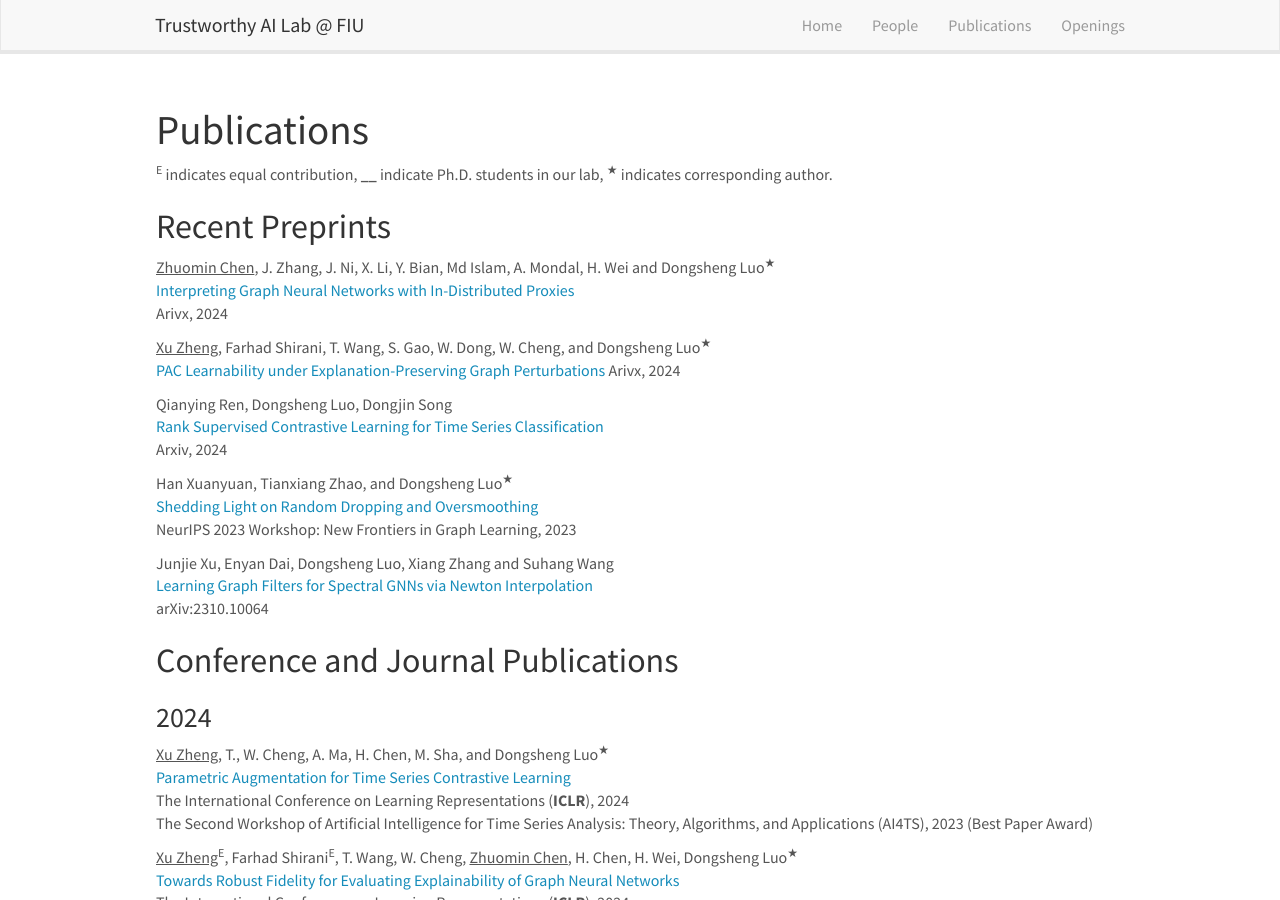
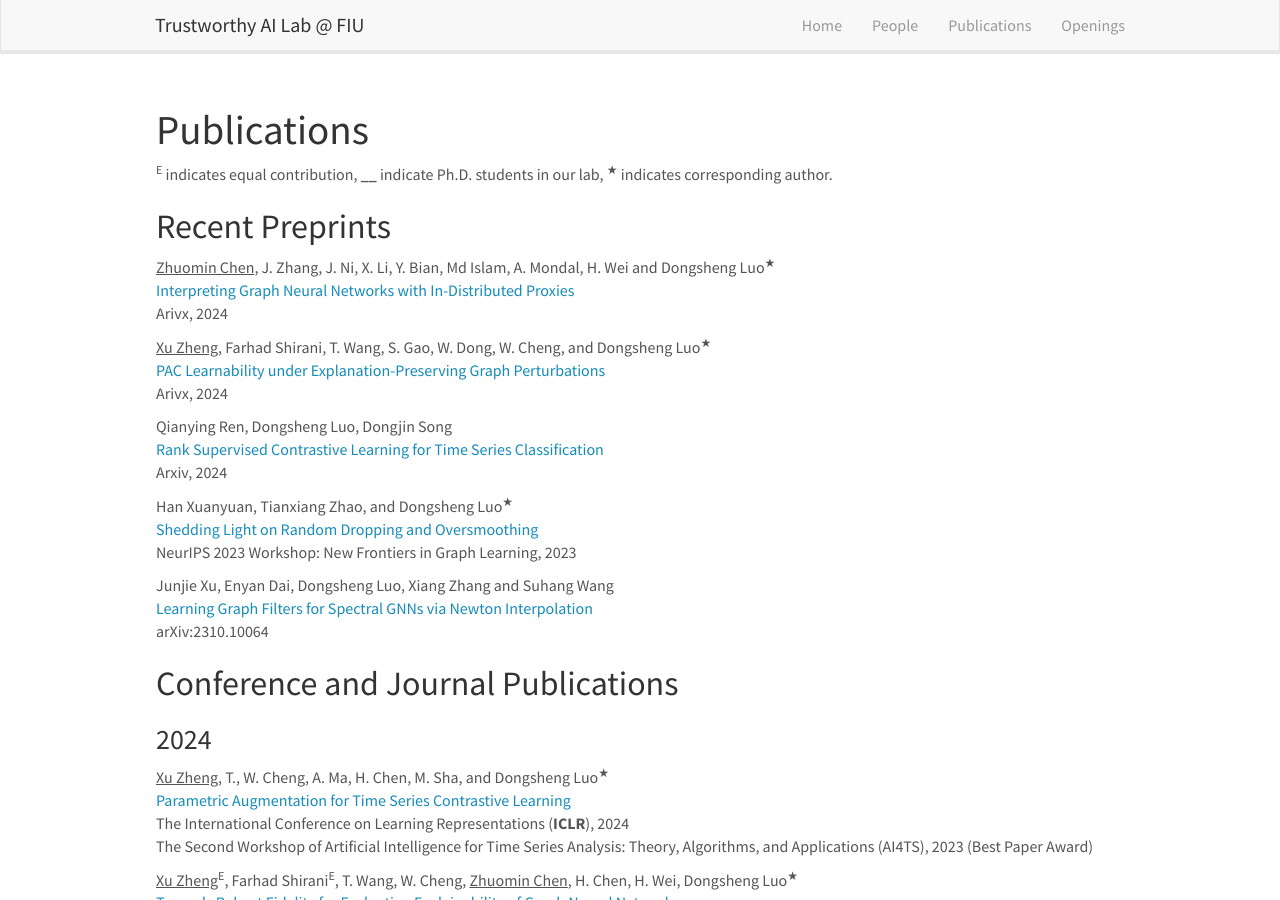
Before and after one commit to trustai4s-lab/trustai4s-lab.github.io, a Jekyll site: the page built from _pages/publications.md, in a window 1280 px wide and 900 px high. Built offline with Jekyll 4.4.1, drawn with Linux system fonts in a browser that asks for light colours; nearby versions of some CDN libraries.

```diff
--- a/_pages/publications.md
+++ b/_pages/publications.md
@@ -18,7 +18,7 @@ permalink: /publications/
 Arivx, 2024
 
 <u>Xu Zheng</u>, Farhad Shirani, T. Wang, S. Gao, W. Dong, W. Cheng, and Dongsheng Luo<sup>&#x2605;</sup>\
-[PAC Learnability under Explanation-Preserving Graph Perturbations](https://arxiv.org/abs/2402.05039)
+[PAC Learnability under Explanation-Preserving Graph Perturbations](https://arxiv.org/abs/2402.05039)\
 Arivx, 2024
 
 Qianying Ren, Dongsheng Luo, Dongjin Song\
```
